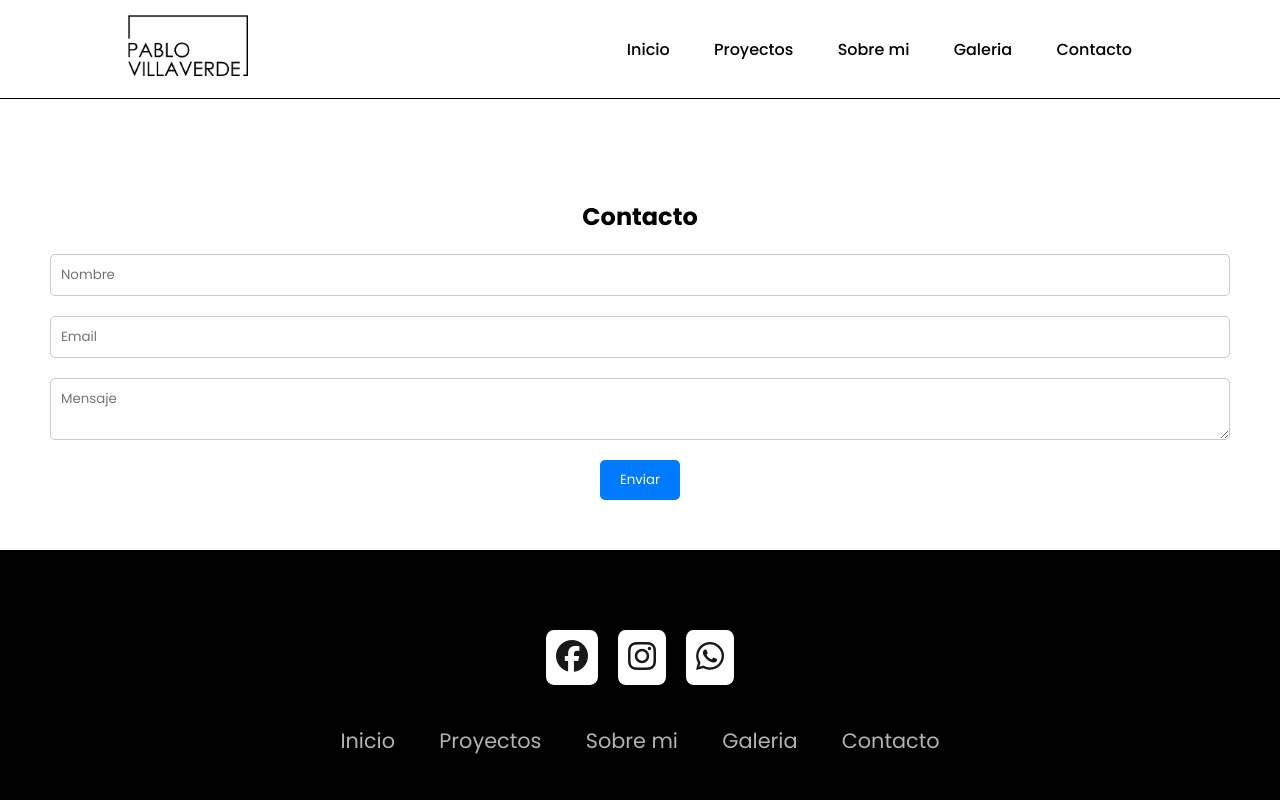
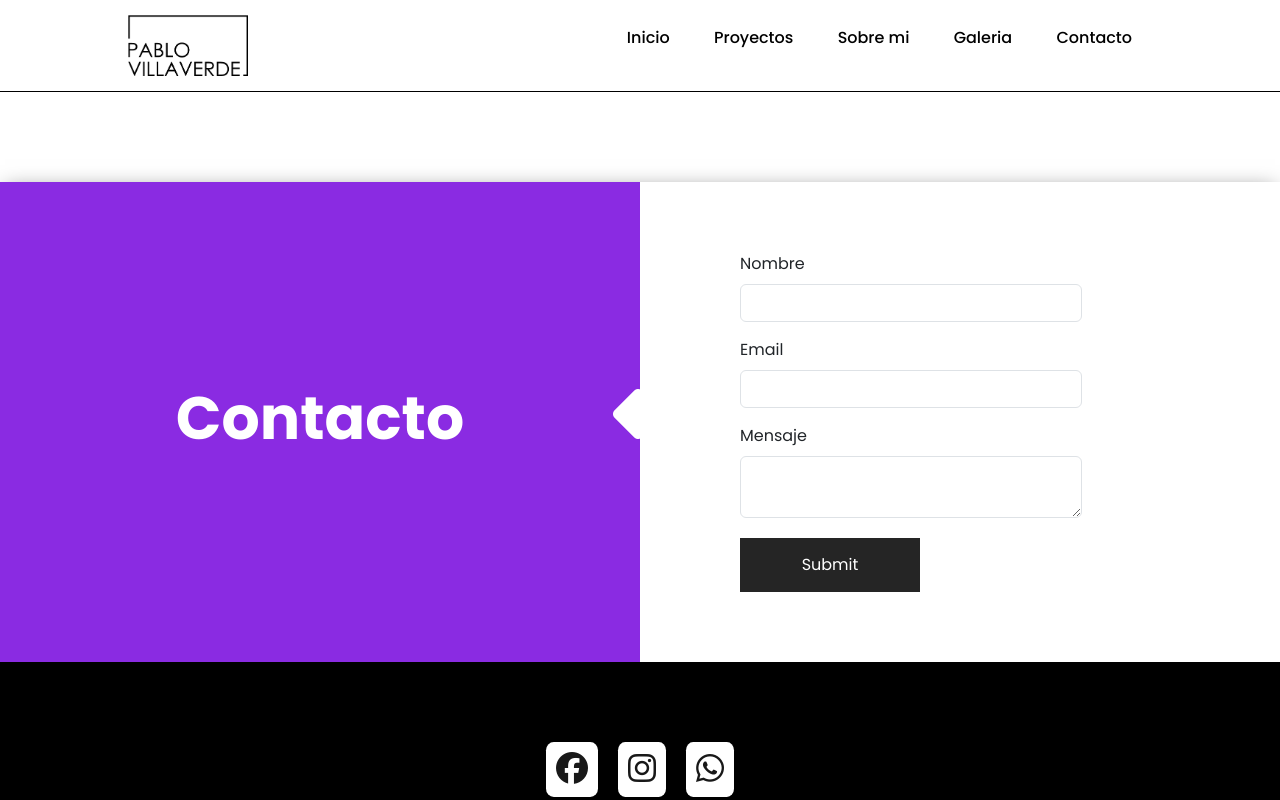
Before and after one commit to FranSerra01/proyectovillaverde, a plain HTML site: page contacto.html in a window 1280 px wide. Shown: the top 800 px of the page. Drawn offline with nearby package versions, Linux system fonts and the light colour scheme.

Commit message:
contacto, proyectos y detalles

```diff
--- a/contacto.html
+++ b/contacto.html
@@ -4,6 +4,7 @@
     <meta charset="UTF-8">
     <meta name="viewport" content="width=device-width, initial-scale=1.0">
     <link rel="stylesheet" href="style.css">
+    <link href="https://cdn.jsdelivr.net/npm/bootstrap@5.3.3/dist/css/bootstrap.min.css" rel="stylesheet">
     <link rel="stylesheet" href="https://cdnjs.cloudflare.com/ajax/libs/font-awesome/6.5.2/css/all.min.css" integrity="sha512-SnH5WK+bZxgPHs44uWIX+LLJAJ9/2PkPKZ5QiAj6Ta86w+fsb2TkcmfRyVX3pBnMFcV7oQPJkl9QevSCWr3W6A==" crossorigin="anonymous" referrerpolicy="no-referrer" />
     <title>Contacto</title>
 </head>
@@ -27,16 +28,38 @@
         <img src="img/menu.png" alt="Icono del menu" class="menuIcon" onclick="toogleMenu()">
     </nav>
 
-    <section class="contact-section">
-        <h2>Contacto</h2>
+    <div class="formArea">
+        <div class="formContainer">
+            <div class="row single-form g-0">
+                <div class="col-sm-12 col-lg-6">
+                    <div class="leftC">
+                        <h2>Contacto</h2>
+                    </div>
+                </div>
+                <div class="col-sm-12 col-lg-6">
+                    <div class="rightC">
+                        <i class="fa fa-caret-left"></i>
+                        <form>
+                            <div class="mb-3">
+                              <label for="exampleInputPassword1" class="form-label">Nombre</label>
+                              <input type="password" class="form-control" id="exampleInputPassword1">
+                            </div>
 
-        <form action="#" method="post">
-            <input type="text" name="nombre" placeholder="Nombre">
-            <input type="email" name="email" placeholder="Email">
-            <textarea name="mensaje" placeholder="Mensaje"></textarea>
-            <button type="submit">Enviar</button>
-        </form>
-    </section>
+                            <div class="mb-3">
+                              <label for="exampleInputEmail1" class="form-label">Email</label>
+                              <input type="email" class="form-control" id="exampleInputEmail1" aria-describedby="emailHelp">
+                            </div>
+
+                            <label for="exampleInputEmail1" class="form-label">Mensaje</label>
+                            <textarea class="form-control" id="exampleInputPassword1"></textarea>
+
+                            <button type="submit" class="btn btn-primary">Submit</button>
+                          </form>
+                    </div>
+                </div>
+            </div>
+        </div>
+    </div>
 
     <footer>
         <div class="footerContainer">
--- a/style.css
+++ b/style.css
@@ -8,139 +8,7 @@
     font-family: 'Poppins', sans-serif;
 }
 
-/*================ NAV BAR ===================*/
-
-nav{
-    background-color: white;
-    position: relative;
-    top: 0;
-    left: 0;
-    width: 100%;
-    display: flex;
-    align-items: center;
-    justify-content: space-between;
-    padding: 15px 10%;
-    border-bottom: 1px solid #000;
-}
-
-nav li{
-    list-style: none;
-}
-
-nav li a{
-    text-decoration: none;
-    display: inline-block;
-    margin: 10px 20px;
-    font-weight: 500;
-    cursor: pointer;
-    color: #000;
-}
-
-nav .logo{
-    width: 120px;
-    cursor: pointer;
-}
-
-/* Linea de subrallado con animacion de hover en el nav menu */
-#menu-links > li > a {
-    position: relative;
-}
-
-#menu-links > li > a::after {
-    content: '';
-    width: 0;
-    height: 3px;
-    background: #000000;
-    position: absolute;
-    left: 0;
-    bottom: -6px;
-    transition: width 0.3s ease-in-out;
-}
-
-#menu-links > li > a:hover::after {
-    width: 100%;
-}
-
-/*================ FOOTER ===================*/
-
-footer{
-    background-color: black;
-}
-
-.footerContainer{
-    width: 100%;
-    padding: 70px 30px 20px;
-}
-
-.socialIcons{
-    display: flex;
-    justify-content: center;
-}
-
-.socialIcons a{
-    text-decoration: none;
-    padding: 10px;
-    background-color: #fff;
-    margin: 10px;
-    border-radius: 15%;
-}
-
-.socialIcons a i{
-    font-size: 2em;
-    color: black;
-    opacity: 0.9;
-}
-
-.socialIcons a:hover{
-    background-color: black;
-    transition: 0.5s;
-}
-
-.socialIcons a:hover i{
-    color: white;
-    transition: 0.5s;
-}
-
-.footerNav{
-    margin: 30px 0;
-}
-
-.footerNav ul{
-    display: flex;
-    justify-content: center;
-}
-
-.footerNav ul li a{
-    color: white;
-    margin: 20px;
-    text-decoration: none;
-    font-size: 1.3em;
-    opacity: 0.7;
-    transition: 0.5;
-}
-
-.footerNav ul li a:hover{
-    opacity: 1;
-}
-
-.footerBottom{
-    background-color: black;
-    padding: 20px;
-    text-align: center;
-}
-
-.footerBottom p{
-    color: white;
-}
-
-.diseñador{
-    opacity: 0.7;
-    text-transform: 1px;
-    font-weight: 400;
-    margin: 0px 5px;
-}
-
-/*================ HEADER INDEX ===================*/
+/*================ INDEX ===================*/
 
 .header{
     width: 100%;
@@ -258,12 +126,7 @@ footer{
     }
 }
 
-/*=======================================*/
-
-
-
-
-/*================ PROYECTS SECTION INDEX ===================*/
+/*---------------- PROYECTS SECTION INDEX ----------------*/
 
 #proyects{
     padding: 10rem 0;
@@ -383,53 +246,71 @@ footer{
     height: 100%;
 }
 
+/*================ PROYECTOS ===================*/
+
+.slider{
+    display: flex;
+    justify-content: center;
+    align-items: center;
+}
+
+.siTuviera{
+    padding: 20px;
+}
 
 /*================ CONTACTO ===================*/
 
 /*---------------- CONTACT FORM ---------------*/
 
-.contact-section{
-    background-color: #ffffff;
-    padding: 50px;
-    text-align: center;
-    animation: fadeInUp 1s ease;
-    margin-top: 50px;
-    position: relative;
-    z-index: 1;
+.formArea{
+    padding-top: 7%;
 }
 
-.contact-section h2{
-    margin-bottom: 20px;
+.row.single-form{
+    box-shadow: 0 2px 20px -5px rgba(0,0,0,0.5);
 }
 
-.contact-section form{
-    display: flex;
-    flex-direction: column;
-    align-items: center;
+.leftC{
+    background: blueviolet;
+    padding: 200px 98px;
 }
 
-.contact-section input[type="text"],
-.contact-section input[type="email"],
-.contact-section textarea{
-    width: 100%;
-    padding: 10px;
-    margin-bottom: 20px;
-    border: 1px solid #ccc;
-    border-radius: 5px;
+.leftC h2{
+    display: flex;
+    justify-content: center;
+    color: white;
+    font-weight: 700;
+    font-size: 60px;
 }
 
-.contact-section button{
-    padding: 10px 20px;
-    background-color: #007bff;
-    color: #fff;
-    border: none;
-    border-radius: 5px;
-    cursor: pointer;
-    transition: background-color 0.3s ease;
+.rightC{
+    padding: 70px 100px;
+    position: absolute;
 }
 
-.contact-section button:hover{
-    background-color: #0056b3;
+.rightC i{
+    position: absolute;
+    font-size: 80px;
+    left: -27px;
+    top: 40%;
+    color: white;
+}
+
+.form-control{
+    border: 2px solid black;
+}
+
+.rightC button{
+    border: none;
+    border-radius: 0;
+    background: #252525;
+    width: 180px;
+    color: white;
+    padding: 15px 0;
+    display: inline-block;
+    font-size: 16px;
+    margin-top: 20px;
+    cursor: pointer;
 }
 
 /*================ SOBRE MI ===================*/
@@ -576,12 +457,147 @@ nav .aboutLogo{
 .imgContainer:hover .overlay{
     opacity: 1;
 }
+
+/*================ NAV BAR ===================*/
+
+nav{
+    background-color: white;
+    position: relative;
+    top: 0;
+    left: 0;
+    width: 100%;
+    display: flex;
+    align-items: center;
+    justify-content: space-between;
+    padding: 15px 10%;
+    border-bottom: 1px solid #000;
+}
+
+nav li{
+    list-style: none;
+}
+
+nav li a{
+    text-decoration: none;
+    display: inline-block;
+    margin: 10px 20px;
+    font-weight: 500;
+    cursor: pointer;
+    color: #000;
+}
+
+nav .logo{
+    width: 120px;
+    cursor: pointer;
+}
+
+/* Linea de subrallado con animacion de hover en el nav menu */
+#menu-links > li > a {
+    position: relative;
+}
+
+#menu-links > li > a::after {
+    content: '';
+    width: 0;
+    height: 3px;
+    background: #000000;
+    position: absolute;
+    left: 0;
+    bottom: -6px;
+    transition: width 0.3s ease-in-out;
+}
+
+#menu-links > li > a:hover::after {
+    width: 100%;
+}
+
+/*================ FOOTER ===================*/
+
+footer{
+    background-color: black;
+}
+
+.footerContainer{
+    width: 100%;
+    padding: 70px 30px 20px;
+}
+
+.socialIcons{
+    display: flex;
+    justify-content: center;
+}
+
+.socialIcons a{
+    text-decoration: none;
+    padding: 10px;
+    background-color: #fff;
+    margin: 10px;
+    border-radius: 15%;
+}
+
+.socialIcons a i{
+    font-size: 2em;
+    color: black;
+    opacity: 0.9;
+}
+
+.socialIcons a:hover{
+    background-color: black;
+    transition: 0.5s;
+}
+
+.socialIcons a:hover i{
+    color: white;
+    transition: 0.5s;
+}
+
+.footerNav{
+    margin: 30px 0;
+}
+
+
+.footerNav ul{
+    display: flex;
+    justify-content: center;
+    list-style: none;
+}
+
+.footerNav ul li a{
+    color: white;
+    margin: 20px;
+    text-decoration: none;
+    font-size: 1.3em;
+    opacity: 0.7;
+    transition: 0.5;
+}
+
+.footerNav ul li a:hover{
+    opacity: 1;
+}
+
+.footerBottom{
+    background-color: black;
+    padding: 20px;
+    text-align: center;
+}
+
+.footerBottom p{
+    color: white;
+}
+
+.diseñador{
+    opacity: 0.7;
+    text-transform: 1px;
+    font-weight: 400;
+    margin: 0px 5px;
+}
+
 /*=============================== MEDIA QUERY ZONE =====================================*/
 
 /*----------- MEDIA Q (860px)------------*/
 @media only screen and (max-width: 860px){
 
-    /*----------- MEDIA QUERIES PARA NAVBAR (860px)------------*/
+    /*----------- MEDIA Q (860px)------------*/
     nav ul{
         position: absolute;
         width: 100%;
@@ -617,7 +633,7 @@ nav .aboutLogo{
     }
 }
 
-/*----------- MEDIA QUERIES PARA PROYECTS SECTION INDEX (860px)------------*/
+/*----------- MEDIA Q (860px)------------*/
 
 @media only screen and (max-width: 768px) {
     #proyects .item{
@@ -642,8 +658,6 @@ nav .aboutLogo{
 /*----------- MEDIA Q (910px)------------*/
 
 @media only screen and (max-width: 910px) {
-
-    /*----------- MEDIA QUERIES PARA EL HEADER (910px)------------*/
     .header{
         height: 100%;
         padding: 0;
```
Also changed, not shown: galeria.html (+0 -1 lines), proyectos.html (+5 -0 lines), img/turner.jpg (added).
